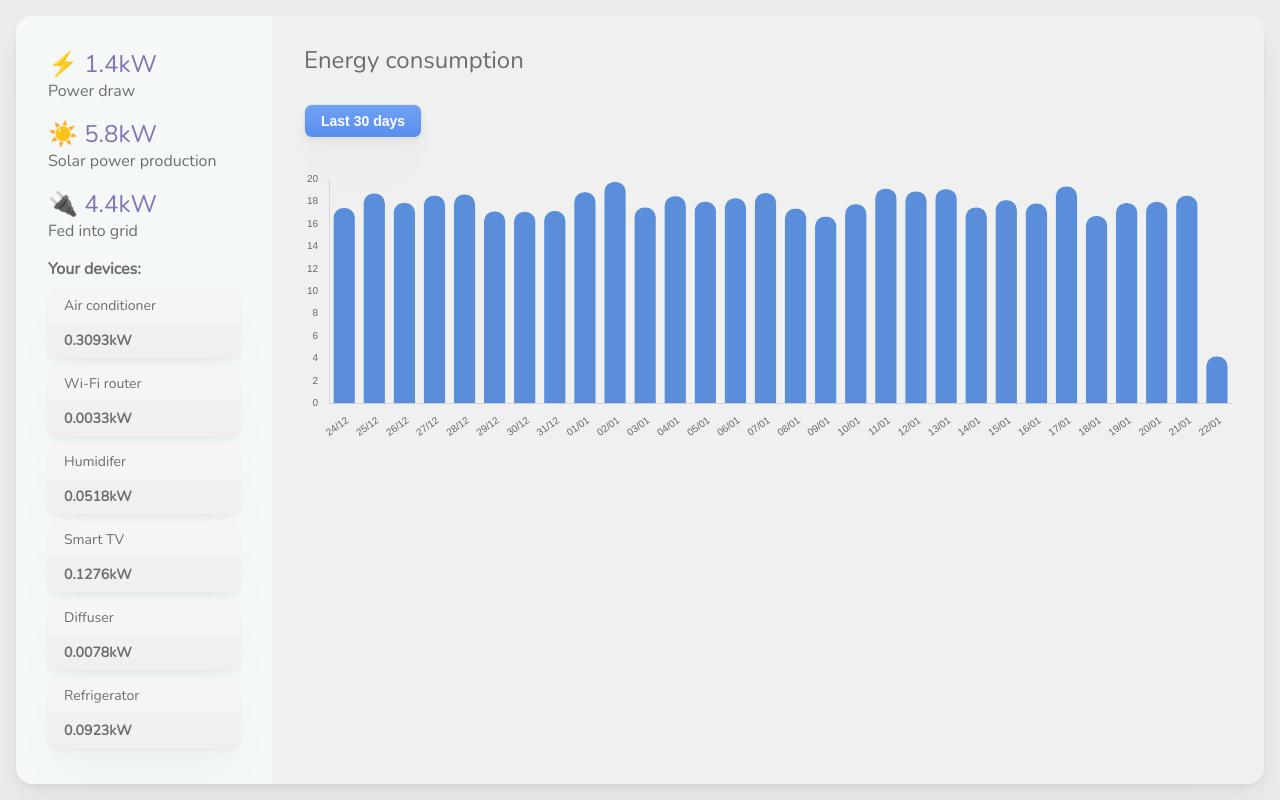
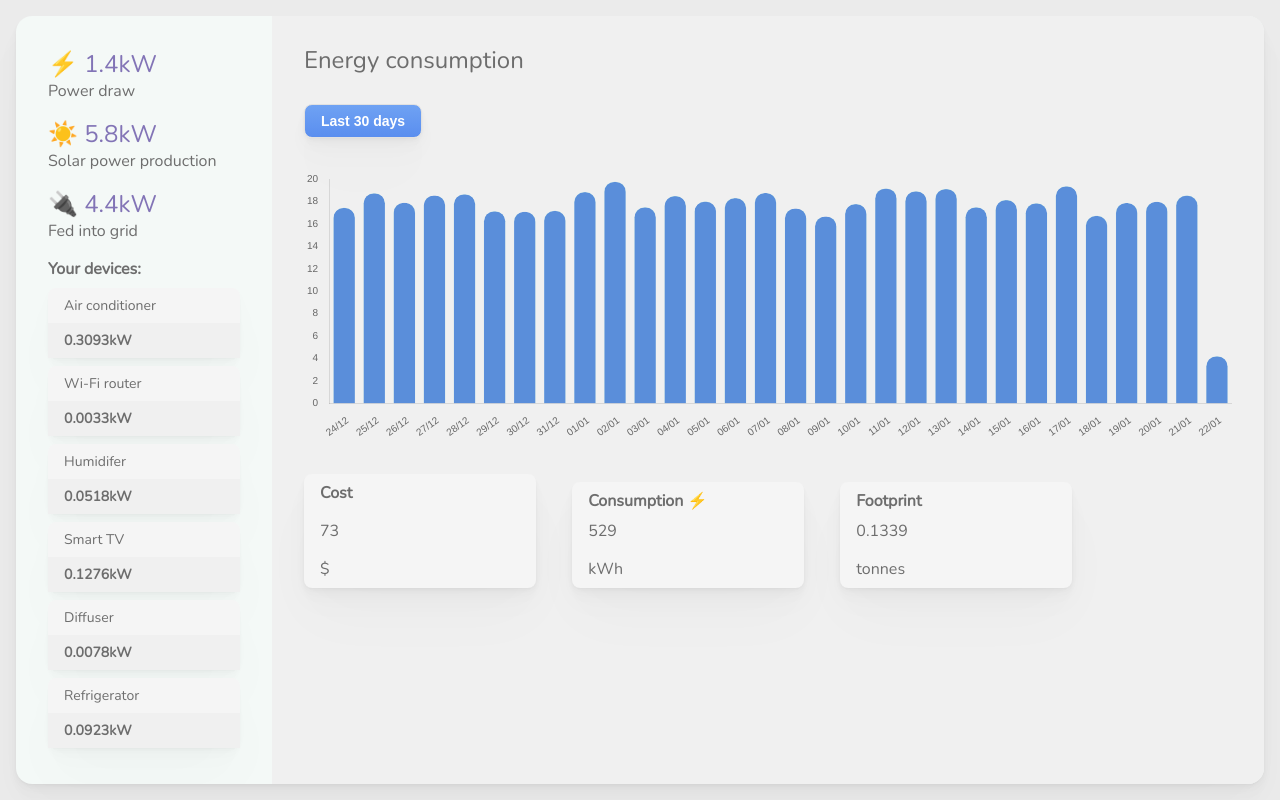
Before and after one commit to techops-recsys-lateral-hiring/frontend-developer-joyofenergy, a website built with Vite: page index.html in a window 1280 px wide. Built offline with nearby package versions, Linux system fonts and the light colour scheme.

Commit message:
Added total consumption, total cost and total footprints summary.

```diff
--- a/index.html
+++ b/index.html
@@ -84,6 +84,27 @@
         <section class="chartHeight mb3">
           <canvas id="usageChart"></canvas>
         </section>
+        <section class="darkgray mb2 col-12">
+          <div class="shadow-2 roundedMore bg-super-light-grey mb1 mr3 col-3 inline-block">
+            <p class="darkgray bold pl2 pt1 pb1">Cost</p>
+            <p class="darkgray pl2 pb1 pt1" id="totalCost30Days">0</p>
+            <p class="darkgray pl2 pt1 pb1">$</p>
+          </div>
+          <div class="shadow-2 roundedMore bg-super-light-grey mb1 mr3 col-3 inline-block">
+            <p class="darkgray bold pl2 pt1 pb1">Consumption ⚡</p>
+            <p class="darkgray pl2 pb1 pt" id="totalConsumption30Days">
+              0.00
+            </p>
+            <p class="darkgray pl2 pt1 pb1">kWh</p>
+          </div>
+          <div class="shadow-2 roundedMore bg-super-light-grey mb1 mr3 col-3 inline-block">
+            <p class="darkgray bold pl2 pt1 pb1">Footprint</p>
+            <p class="darkgray pl2 pb1 pt" id="totalFootPrints30Days">
+              0.0000
+            </p>
+            <p class="darkgray pl2 pt1 pb1">tonnes</p>
+          </div>
+        </section>
       </article>
     </div>
   </body>
--- a/index.js
+++ b/index.js
@@ -1,5 +1,17 @@
 import { renderChart } from "./chart.js";
 import { getReadings, groupByDay, sortByTime } from "./reading";
+import { calculateConsumption, calculateCost, calculateFootprints } from './summary.js';
 
 const readings = await getReadings();
 renderChart(sortByTime(groupByDay(readings)).slice(-30));
+
+const addSummary = () => {
+    let totalConsumption = calculateConsumption(readings);
+    let totalCost = calculateCost(totalConsumption);
+    let totalFootPrints = calculateFootprints(totalConsumption);
+
+    document.getElementById('totalCost30Days').innerHTML = totalCost;
+    document.getElementById('totalConsumption30Days').innerHTML = totalConsumption;
+    document.getElementById('totalFootPrints30Days').innerHTML = totalFootPrints;
+};
+addSummary();
--- /dev/null
+++ b/summary.js
@@ -0,0 +1,19 @@
+import { sortByTime, groupByDay } from './reading.js';
+
+export const COST_RATE = 0.138;
+export const FOOTPRINTS_RATE = 0.0002532;
+
+export const calculateConsumption = (readings) => {
+    let last30DaysReadings = sortByTime(groupByDay(readings)).slice(-30);
+    return Math.round(last30DaysReadings.reduce((a, reading) => {
+        return a + reading.value;
+    }, 0));
+};
+
+export const calculateCost = (consumption) => {
+    return Math.round(consumption * COST_RATE);
+}
+
+export const calculateFootprints = (consumption) => {
+    return (consumption * FOOTPRINTS_RATE).toFixed(4);
+}
```
Also changed, not shown: summary.test.js (added, +44 -0 lines).
